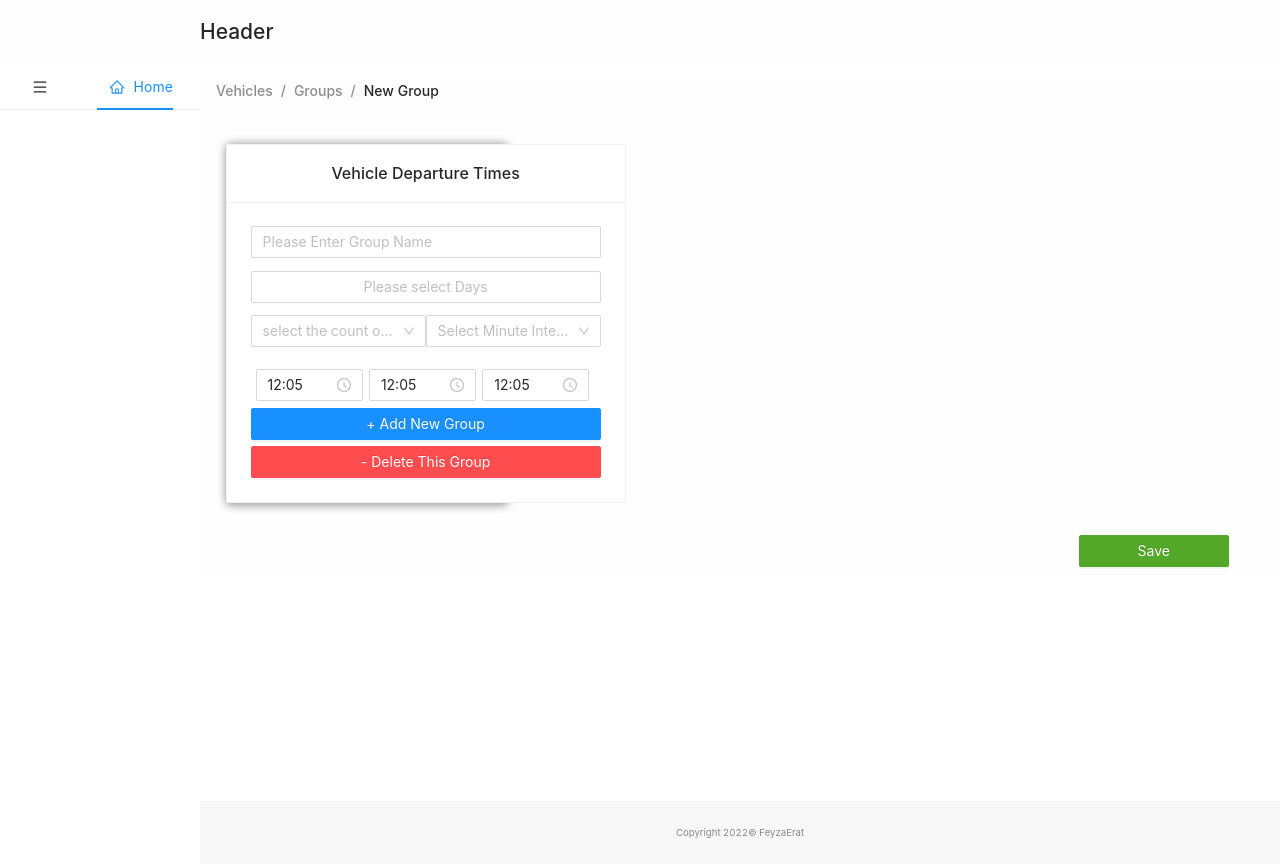
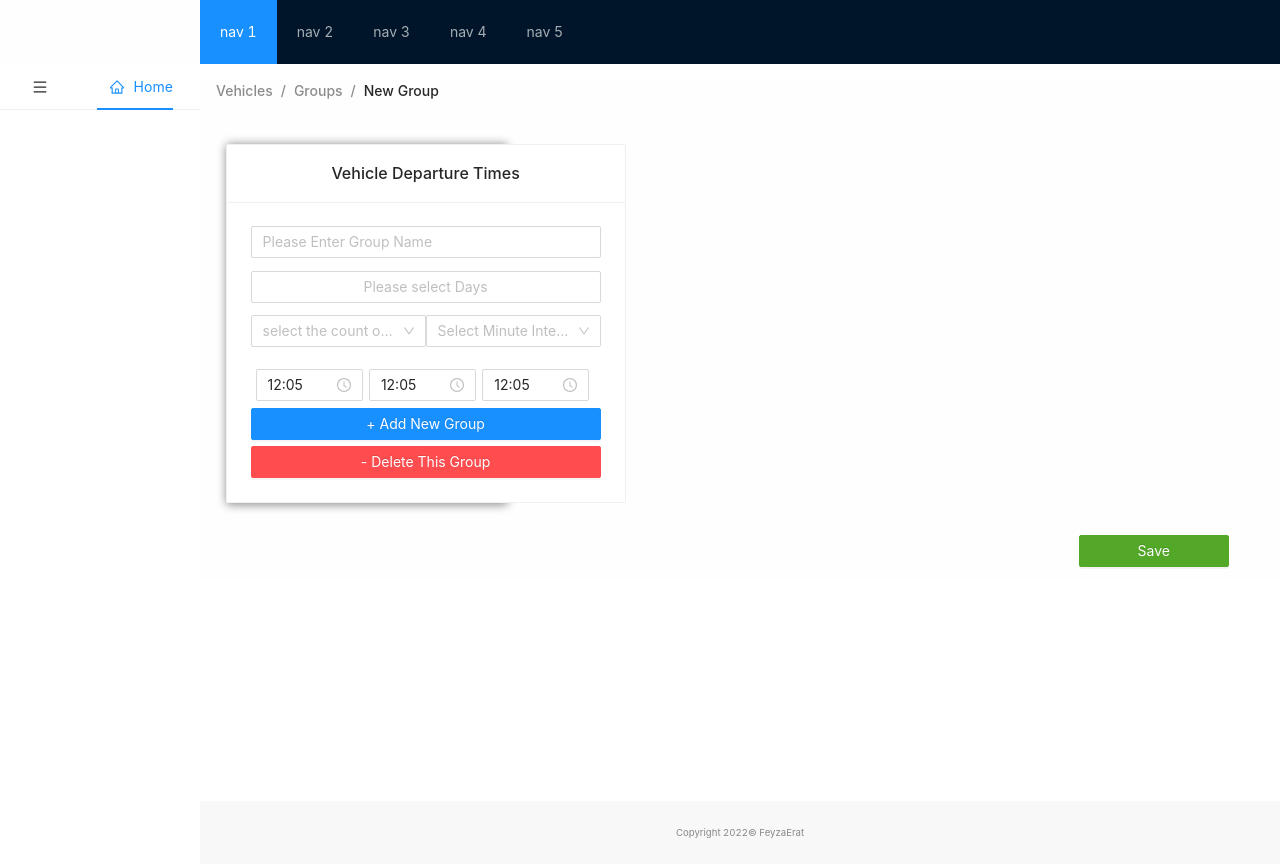
Before and after one commit to feyzaerat/v_tracking, a React (Create React App) app: page / in a window 1280 px wide. Built offline with nearby package versions, Linux system fonts and the light colour scheme.

Commit message:
modified header

```diff
--- a/src/components/Header.tsx
+++ b/src/components/Header.tsx
@@ -1,11 +1,16 @@
 import React, { Component } from 'react';
+import {Menu, MenuProps} from "antd";
+const items1: MenuProps['items'] = ['1', '2', '3', '4', '5'].map(key => ({
+  key,
+  label: `nav ${key}`,
+}));
 
 class Header extends Component {
   render() {
     return (
       <div>
-        <h2 className='Header'>Header</h2>
-      </div>
+        <span><Menu theme="dark" mode="horizontal" defaultSelectedKeys={['1']} items={items1} />
+        </span> </div>
     );
   }
 }
```
